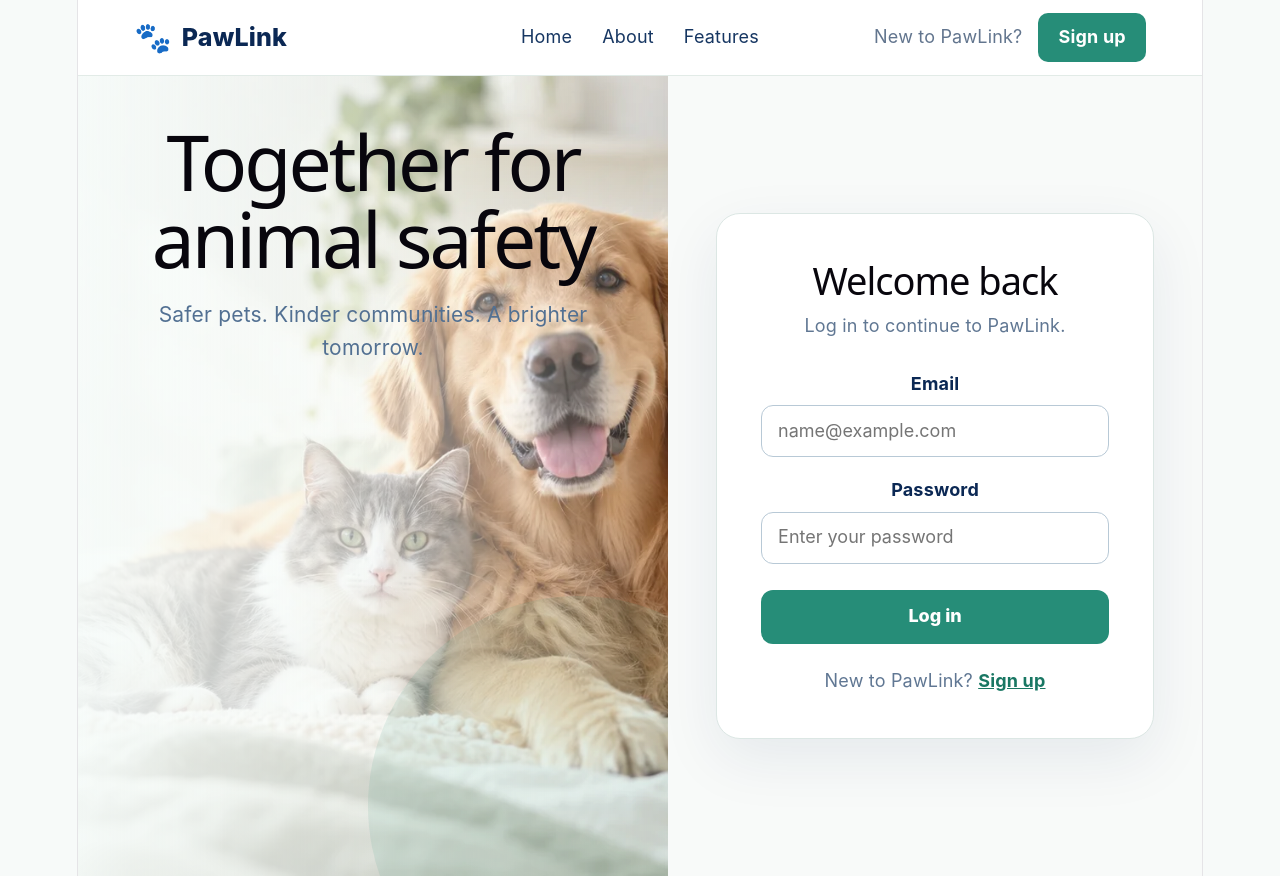
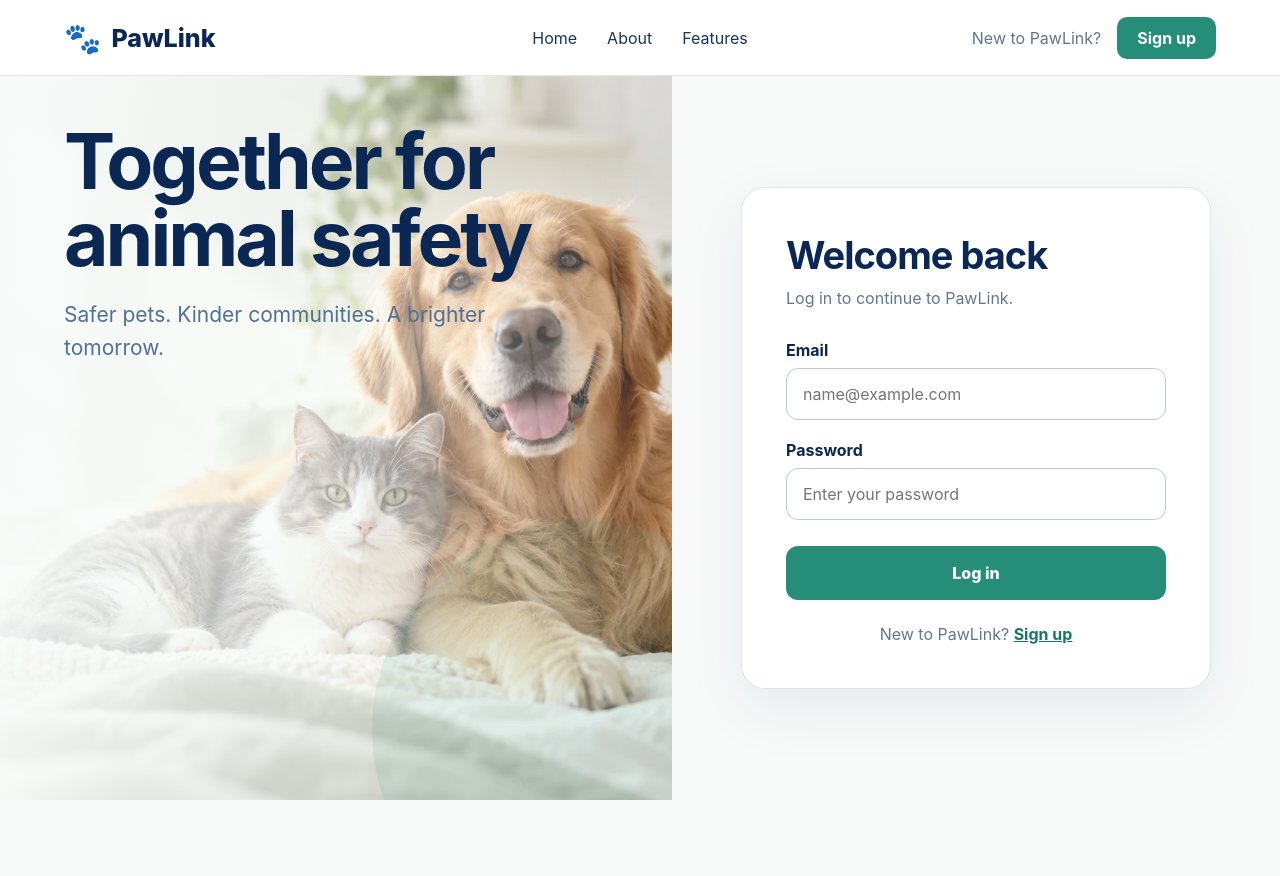
Before and after one commit to maronhawa1/PawLink, a React (Vite) app in the folder client/: page / in a window 1280 px wide. After the commit the page ends 800 px from the top, so only its background shows below. Built offline with nearby package versions, Linux system fonts and the light colour scheme; no server answers.

Commit message:
fix: replace Vite template styles and add PawLink favicon
The default index.css limited #root to 1126px and overrode heading
styles. Global styles now live in index.css, login.css only styles the
login page, and the page fills the height below the header.

```diff
--- a/client/index.html
+++ b/client/index.html
@@ -2,7 +2,7 @@
 <html lang="en">
   <head>
     <meta charset="UTF-8" />
-    <link rel="icon" type="image/svg+xml" href="/favicon.svg" />
+    <link rel="icon" type="image/png" href="/favicon.png" />
     <meta name="viewport" content="width=device-width, initial-scale=1.0" />
     <title>client</title>
   </head>
--- a/client/src/index.css
+++ b/client/src/index.css
@@ -1,64 +1,16 @@
 :root {
-  --text: #6b6375;
-  --text-h: #08060d;
-  --bg: #fff;
-  --border: #e5e4e7;
-  --code-bg: #f4f3ec;
-  --accent: #aa3bff;
-  --accent-bg: rgba(170, 59, 255, 0.1);
-  --accent-border: rgba(170, 59, 255, 0.5);
-  --social-bg: rgba(244, 243, 236, 0.5);
-  --shadow:
-    rgba(0, 0, 0, 0.1) 0 10px 15px -3px, rgba(0, 0, 0, 0.05) 0 4px 6px -2px;
-
-  --sans: system-ui, 'Segoe UI', Roboto, sans-serif;
-  --heading: system-ui, 'Segoe UI', Roboto, sans-serif;
-  --mono: ui-monospace, Consolas, monospace;
-
-  font: 18px/145% var(--sans);
-  letter-spacing: 0.18px;
-  color-scheme: light dark;
-  color: var(--text);
-  background: var(--bg);
-  font-synthesis: none;
-  text-rendering: optimizeLegibility;
-  -webkit-font-smoothing: antialiased;
-  -moz-osx-font-smoothing: grayscale;
-
-  @media (max-width: 1024px) {
-    font-size: 16px;
-  }
+  font-family:
+    Inter,
+    system-ui,
+    -apple-system,
+    BlinkMacSystemFont,
+    "Segoe UI",
+    sans-serif;
+  color: #0b2854;
+  background: #f7faf9;
 }
 
-@media (prefers-color-scheme: dark) {
-  :root {
-    --text: #9ca3af;
-    --text-h: #f3f4f6;
-    --bg: #16171d;
-    --border: #2e303a;
-    --code-bg: #1f2028;
-    --accent: #c084fc;
-    --accent-bg: rgba(192, 132, 252, 0.15);
-    --accent-border: rgba(192, 132, 252, 0.5);
-    --social-bg: rgba(47, 48, 58, 0.5);
-    --shadow:
-      rgba(0, 0, 0, 0.4) 0 10px 15px -3px, rgba(0, 0, 0, 0.25) 0 4px 6px -2px;
-  }
-
-  #social .button-icon {
-    filter: invert(1) brightness(2);
-  }
-}
-
-#root {
-  width: 1126px;
-  max-width: 100%;
-  margin: 0 auto;
-  text-align: center;
-  border-inline: 1px solid var(--border);
-  min-height: 100svh;
-  display: flex;
-  flex-direction: column;
+* {
   box-sizing: border-box;
 }
 
@@ -66,46 +18,13 @@
   margin: 0;
 }
 
-h1,
-h2 {
-  font-family: var(--heading);
-  font-weight: 500;
-  color: var(--text-h);
+#root {
+  min-height: 100vh;
+  display: flex;
+  flex-direction: column;
 }
 
-h1 {
-  font-size: 56px;
-  letter-spacing: -1.68px;
-  margin: 32px 0;
-  @media (max-width: 1024px) {
-    font-size: 36px;
-    margin: 20px 0;
-  }
+button,
+input {
+  font: inherit;
 }
-h2 {
-  font-size: 24px;
-  line-height: 118%;
-  letter-spacing: -0.24px;
-  margin: 0 0 8px;
-  @media (max-width: 1024px) {
-    font-size: 20px;
-  }
-}
-p {
-  margin: 0;
-}
-
-code,
-.counter {
-  font-family: var(--mono);
-  display: inline-flex;
-  border-radius: 4px;
-  color: var(--text-h);
-}
-
-code {
-  font-size: 15px;
-  line-height: 135%;
-  padding: 4px 8px;
-  background: var(--code-bg);
-}
--- a/client/src/styles/login.css
+++ b/client/src/styles/login.css
@@ -1,44 +1,18 @@
-:root {
-  font-family:
-    Inter,
-    system-ui,
-    -apple-system,
-    BlinkMacSystemFont,
-    "Segoe UI",
-    sans-serif;
-  color: #0b2854;
-  background: #f7faf9;
-}
-
-* {
-  box-sizing: border-box;
-}
-
-body {
-  margin: 0;
-}
-
-button,
-input {
-  font: inherit;
-}
-
 .login-page {
-  min-height: 100vh;
+  flex: 1;
   display: grid;
   grid-template-columns: 1.05fr 0.95fr;
   background: #f8faf9;
 }
 
+/* Visual panel */
+
 .login-visual {
   position: relative;
-  min-height: 100vh;
   padding: 48px 64px;
   display: flex;
   flex-direction: column;
-  justify-content: space-between;
   overflow: hidden;
-
   background:
     linear-gradient(
       90deg,
@@ -58,21 +32,6 @@
   height: 420px;
   border-radius: 50%;
   background: rgba(70, 153, 132, 0.12);
-}
-
-.login-brand {
-  position: relative;
-  z-index: 1;
-  display: flex;
-  align-items: center;
-  gap: 12px;
-  width: fit-content;
-  font-size: 28px;
-  font-weight: 800;
-}
-
-.login-paw {
-  font-size: 34px;
 }
 
 .login-visual-copy {
@@ -98,8 +57,9 @@
   line-height: 1.6;
 }
 
+/* Form */
+
 .login-content {
-  min-height: 100vh;
   padding: 48px;
   display: grid;
   place-items: center;
@@ -200,13 +160,7 @@
   }
 
   .login-visual {
-    position: relative;
     min-height: 100vh;
-    padding: 48px 64px;
-    display: flex;
-    flex-direction: column;
-    overflow: hidden;
-
     background-color: #edf7f3;
     background-image:
       linear-gradient(
@@ -226,25 +180,20 @@
   }
 
   .login-visual-copy {
-    position: relative;
-    z-index: 1;
     max-width: 430px;
     margin-top: 80px;
   }
 
   .login-visual-copy h1 {
-    margin: 0 0 20px;
     font-size: clamp(46px, 5vw, 68px);
-    line-height: 1;
-    letter-spacing: -3px;
   }
+
   .login-visual-copy p {
     max-width: 360px;
     font-size: 17px;
   }
 
   .login-content {
-    min-height: auto;
     padding: 32px 20px;
   }
 
```
Also changed, not shown: client/public/favicon.png (added).
